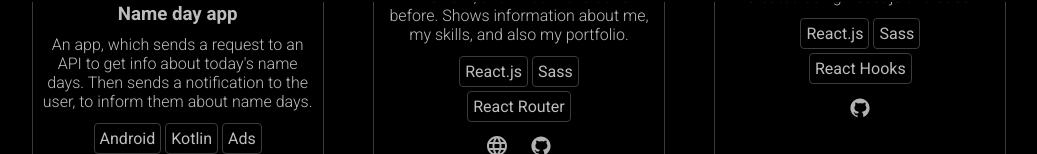
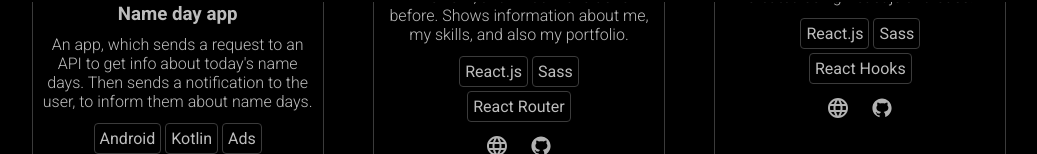
Before and after one commit to chronosye/personal-website, a React (Create React App) app: page /projects in a window 1280 px wide. Shown: the part 798-952 px from the top of the page, without its empty margins (121-1158 px from the left). Built offline with nearby package versions, Linux system fonts and the light colour scheme.

Commit message:
added link for clock

```diff
--- a/src/components/projects/Projects.js
+++ b/src/components/projects/Projects.js
@@ -69,7 +69,7 @@ const items = [
     technologies: ["React.js", "Sass", "React Hooks"],
     github: "https://github.com/chronosye/react-clock",
     playstore: null,
-    web: null,
+    web: "https://react-digital-clock.herokuapp.com/",
   }
 ];
 
```
